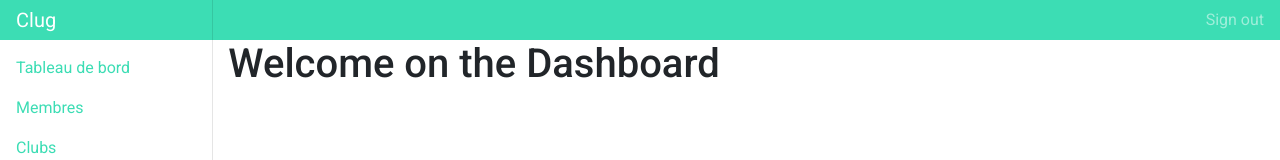
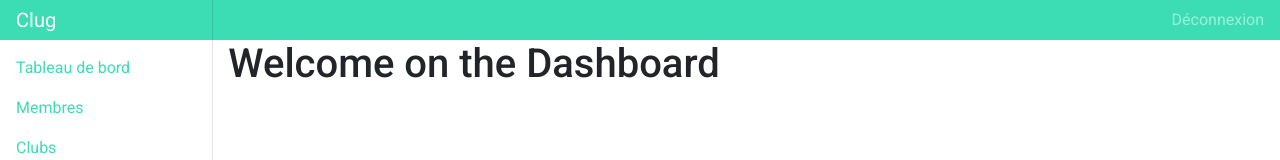
Before and after one commit to team-cafet/clug, a React (Create React App) app in the folder packages/frontend-v2/: page /admin in a window 1280 px wide. Shown: the top 160 px of the page. Built offline with nearby package versions, Linux system fonts and the light colour scheme.

Commit message:
re-organize sidebar in separate component

```diff
--- a/packages/frontend-v2/package.json
+++ b/packages/frontend-v2/package.json
@@ -16,6 +16,7 @@
     "formik": "^2.1.5",
     "node-sass": "^4.14.1",
     "react": "^16.13.1",
+    "react-burger-menu": "^2.7.1",
     "react-dom": "^16.13.1",
     "react-icons": "^3.10.0",
     "react-router-dom": "^5.2.0",
--- a/packages/frontend-v2/src/components/template/AdminLayout.tsx
+++ b/packages/frontend-v2/src/components/template/AdminLayout.tsx
@@ -2,6 +2,7 @@ import React from 'react';
 import { Link } from 'react-router-dom';
 
 import './AdminLayout.scss';
+import { Sidebar } from './Sidebar';
 
 interface IProps {
   children: any;
@@ -30,40 +31,10 @@ export const AdminLayout = (props: IProps) => {
   return (
     <>
       <div id="adminlayout">
-        <div className="navbar navbar-dark bg-primary flex-md-nowrap p-0">
-          <Link
-            to="/admin/dashboard"
-            className="navbar-brand col-md-3 col-lg-2 mr-0 px-3"
-          >
-            Clug
-          </Link>
-
-          <ul className="navbar-nav px-3">
-            <li className="nav-item text-nowrap">
-              <Link className="nav-link" to="/logout">
-                Sign out
-              </Link>
-            </li>
-          </ul>
-        </div>
-        <div className="container-fluid">
-          <div className="row">
-            <div className="col-md-3 col-lg-2 d-md-block sidebar collapse">
-              <ul id="sidebarMenu" className="nav flex-column">
-                {adminLinks.map((link) => (
-                  <li className="nav-item" key={link.to}>
-                    <Link to={link.to} className="nav-link">
-                      {link.displayName}
-                    </Link>
-                  </li>
-                ))}
-              </ul>
-            </div>
-            <div className="col-md-9 ml-sm-auto col-lg-10 main">
+        <Sidebar links= {adminLinks}/>
+        <div className="col-md-9 ml-sm-auto col-lg-10 main">
               {props.children}
             </div>
-          </div>
-        </div>
       </div>
     </>
   );
--- /dev/null
+++ b/packages/frontend-v2/src/components/template/Sidebar.tsx
@@ -0,0 +1,44 @@
+import React from 'react';
+import { Link } from 'react-router-dom';
+interface IProps {
+  links: {displayName: string, to: string}[];
+}
+
+export const Sidebar = (props: IProps) => {
+
+  return (
+    <div>
+      <div className="navbar navbar-dark bg-primary flex-md-nowrap p-0">
+          <Link
+            to="/admin/dashboard"
+            className="navbar-brand col-md-3 col-lg-2 mr-0 px-3"
+          >
+            Clug
+          </Link>
+
+          <ul className="navbar-nav px-3">
+            <li className="nav-item text-nowrap">
+              <Link className="nav-link" to="/logout">
+                Déconnexion
+              </Link>
+            </li>
+          </ul>
+        </div>
+        <div className="container-fluid">
+          <div className="row">
+            <div className="col-md-3 col-lg-2 d-md-block sidebar collapse">
+              <ul id="sidebarMenu" className="nav flex-column">
+                {props.links.map((link) => (
+                  <li className="nav-item" key={link.to}>
+                    <Link to={link.to} className="nav-link">
+                      {link.displayName}
+                    </Link>
+                  </li>
+                ))}
+              </ul>
+            </div>
+          </div>
+        </div>
+    </div>
+  );
+};
```
